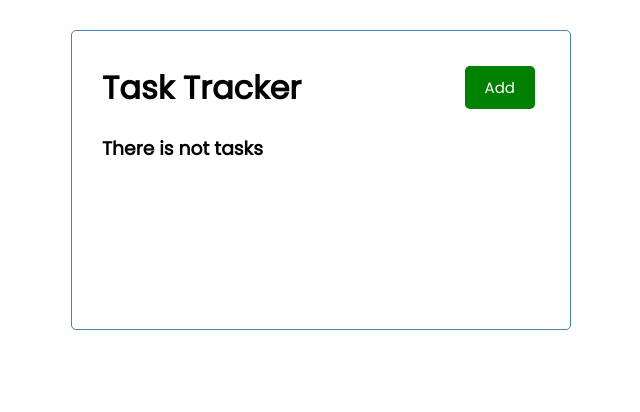
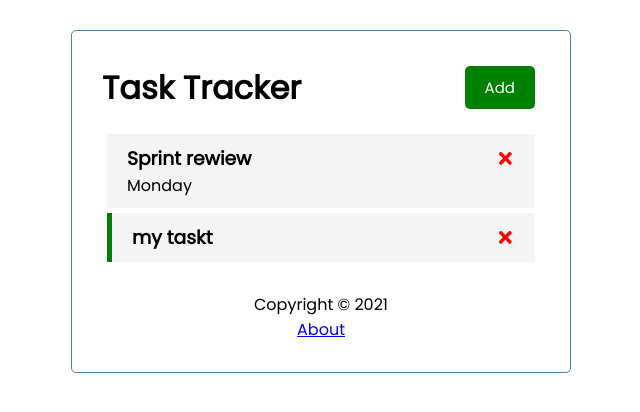
Before and after one commit to jvboronat/my-first-react-app, a React (Create React App) app: page / in a window 1280 px wide. Shown: the top 412 px of the page, without its empty margins (319-959 px from the left). Built offline with nearby package versions, Linux system fonts and the light colour scheme; no server answers; data requests are answered from the project's data file.

Commit message:
Ultimos cambios: Añado la utilización, de Routing, Link, UseLocation

```diff
--- /dev/null
+++ b/db.json
@@ -0,0 +1,16 @@
+{
+  "tasks": [
+    {
+      "text": "Sprint rewiew",
+      "day": "Monday",
+      "reminder": false,
+      "id": 2
+    },
+    {
+      "text": "my taskt",
+      "day": "",
+      "reminder": true,
+      "id": 3
+    }
+  ]
+}
--- a/package.json
+++ b/package.json
@@ -9,6 +9,7 @@
     "react": "^17.0.1",
     "react-dom": "^17.0.1",
     "react-icons": "^4.1.0",
+    "react-router-dom": "^5.2.0",
     "react-scripts": "4.0.1",
     "web-vitals": "^0.2.4"
   },
--- a/src/App.js
+++ b/src/App.js
@@ -1,91 +1,86 @@
 import { useState, useEffect } from "react";
+import { BrowserRouter as Router, Route } from "react-router-dom";
 import Header from "./components/Header";
 import Tasks from "./components/Tasks";
 import AddTask from "./components/AddTask";
+import Footer from "./components/Footer";
+import About from "./components/About";
 
-const url = 'http://localhost:5001'
+const url = "http://localhost:5001";
 
 function App() {
   const [showAddTask, setShowAddTask] = useState(false);
 
   const [tasks, setTasks] = useState([]);
 
+  // Esto es un método que se ejecuta cada vez que cambia: tasks o showAddTask el
+  // state que tiene asociado
+  // - Si ponemos [] significa que sólo se ejecuta una vez
+  // - Si ponemos taks se ejecutaría cada vea que cambie tasks
+
   useEffect(() => {
+    const getTasks = async () => {
+      const taskFromServer = await fetchTasks();
 
-    const getTasks = async () => {
-      const taskFromServer = await fetchTasks()
+      setTasks(taskFromServer);
+    };
 
-      setTasks(taskFromServer)
-    }
-
-
-    getTasks()
-
-
-  },[]);
+    getTasks();
+  }, []);
 
   const fetchTasks = async () => {
-    const res = await fetch(`${url }/tasks`)
+    const res = await fetch(`${url}/tasks`);
 
-    const data = await res.json()
+    const data = await res.json();
 
-    return data
+    return data;
   };
 
   const getTask = async (id) => {
+    const res = await fetch(`${url}/tasks/${id}`);
+    const task = await res.json();
 
-    const res = await fetch(`${url}/tasks/${id}`)
-    const task = await res.json()
-
-    return task
-  }
+    return task;
+  };
 
   const updateTask = async (task, method_name) => {
-    await fetch(`${url}/tasks/${task.id}`
-    ,
-    {
+    await fetch(`${url}/tasks/${task.id}`, {
       method: method_name,
-      headers: {"Content-Type": "application/json",},
-      body: JSON.stringify(task)
-    }
-    )
+      headers: { "Content-Type": "application/json" },
+      body: JSON.stringify(task),
+    });
+  };
 
-  }
-
-  const onDelete = async(id) => {
+  const onDelete = async (id) => {
     //console.log("OnDelete", id);
 
     // Obtengo la task
 
-    const task = await getTask(id)
+    const task = await getTask(id);
 
-    console.log(task.id)
+    console.log(task.id);
 
-    await updateTask(task,'DELETE')
+    await updateTask(task, "DELETE");
 
     // Ahora tengo que llamar a un metodo DELETE PARA BORRAR LOS DATOS DEL SERVIDOR json
     setTasks(tasks.filter((task) => task.id !== id));
   };
 
-  const addTask = async(task) => {
-
+  const addTask = async (task) => {
     // Esto ya no hará falta (lo de generar el id)
     //const id = Math.floor(Math.random() * 10000) + 1;
     //task.id = id;
 
-    const res = await fetch(`${url}/tasks`
-    ,
-    {
-      method: 'POST',
-      headers: {"Content-Type": "application/json",},
-      body: JSON.stringify(task)
-    }
-    )
+    const res = await fetch(`${url}/tasks`, {
+      method: "POST",
+      headers: { "Content-Type": "application/json" },
+      body: JSON.stringify(task),
+    });
 
-    const newTask = await res.json()
+    const newTask = await res.json();
 
-    console.log(newTask)
-    task.id = newTask.id
+    console.log(newTask);
+    task.id = newTask.id;
 
     // haremos una llamada con un POST que creará los datos en el servidor
 
@@ -93,7 +88,7 @@
     //console.log(tasks);
   };
 
-  const toggleReminder = async(id) => {
+  const toggleReminder = async (id) => {
     //console.log("toogleRemindesr", id);
 
     //Tendré que actualizar los datos del id correspondiente
@@ -101,10 +96,10 @@
     // luego volveré hacer otra llamada fetch, en este caso para
     // actualizar con un PUT
 
-    const taskUpdated = await getTask(id)
+    const taskUpdated = await getTask(id);
     taskUpdated.reminder = !taskUpdated.reminder;
 
-    updateTask(taskUpdated,'PUT')
+    updateTask(taskUpdated, "PUT");
 
     setTasks(
       tasks.map((task) =>
@@ -114,6 +109,7 @@
   };
 
   return (
+    <Router>
       <div className="container">
         <Header
           title="Task Tracker"
@@ -123,6 +119,12 @@
 
         {showAddTask && <AddTask onAdd={addTask} />}
 
+
+        <Route
+          path="/"
+          exact
+          render={(props) => (
+            <>
               {tasks.length !== 0 ? (
                 <Tasks
                   tasks={tasks}
@@ -132,7 +134,15 @@
               ) : (
                 <h3>There is not tasks</h3>
               )}
+            </>
+          )}
+        />
+
+        <Route path="/about" component={About} />
+
+        <Footer />
       </div>
+    </Router>
   );
 }
 
--- /dev/null
+++ b/src/components/About.js
@@ -0,0 +1,13 @@
+import {Link} from 'react-router-dom'
+
+const About = () => {
+    return (
+        <div>
+            <h4>Versión 1.0.0 </h4>
+            <Link to ="/">Go back</Link>
+
+        </div>
+    )
+}
+
+export default About
--- /dev/null
+++ b/src/components/Footer.js
@@ -0,0 +1,12 @@
+import {Link} from 'react-router-dom'
+
+const Footer = () => {
+    return (
+        <footer>
+          <p>Copyright &copy; 2021</p>
+          <Link to='/about'>About</Link>
+        </footer>
+    )
+}
+
+export default Footer
--- a/src/components/Header.js
+++ b/src/components/Header.js
@@ -1,27 +1,33 @@
-import PropTypes from 'prop-types'
-import Button from './Button'
-
+import PropTypes from "prop-types";
+import { useLocation } from "react-router-dom";
+import Button from "./Button";
 
 // rface
 
-export const Header = ({title, onAdd, showAddTask}) => {
+export const Header = ({ title, onAdd, showAddTask }) => {
+  const location = useLocation();
+
   return (
     <header className="header">
       <h1>{title}</h1>
-            <Button text ={showAddTask ? 'Hide':'Add'} color={showAddTask ? 'red':'green'}  onClick={onAdd}/>
-
+      {location.pathname === '/' &&
+        <Button
+          text={showAddTask ? "Hide" : "Add"}
+          color={showAddTask ? "red" : "green"}
+          onClick={onAdd}
+        />
+      }
     </header>
-    )
-}
+  );
+};
 
 Header.defaultProps = {
-    title: 'You have to set the title'
-}
+  title: "You have to set the title",
+};
 
 Header.propTypes = {
   title: PropTypes.string.isRequired,
-
-}
+};
 
 //CSS in line
 
@@ -30,4 +36,4 @@
 //backgroundColor: 'black',
 //}
 
-export default Header
+export default Header;
```
Also changed, not shown: 2 other files (tests, documents, lock files or other folders). Lines whose indentation alone changed are shown as unchanged.
